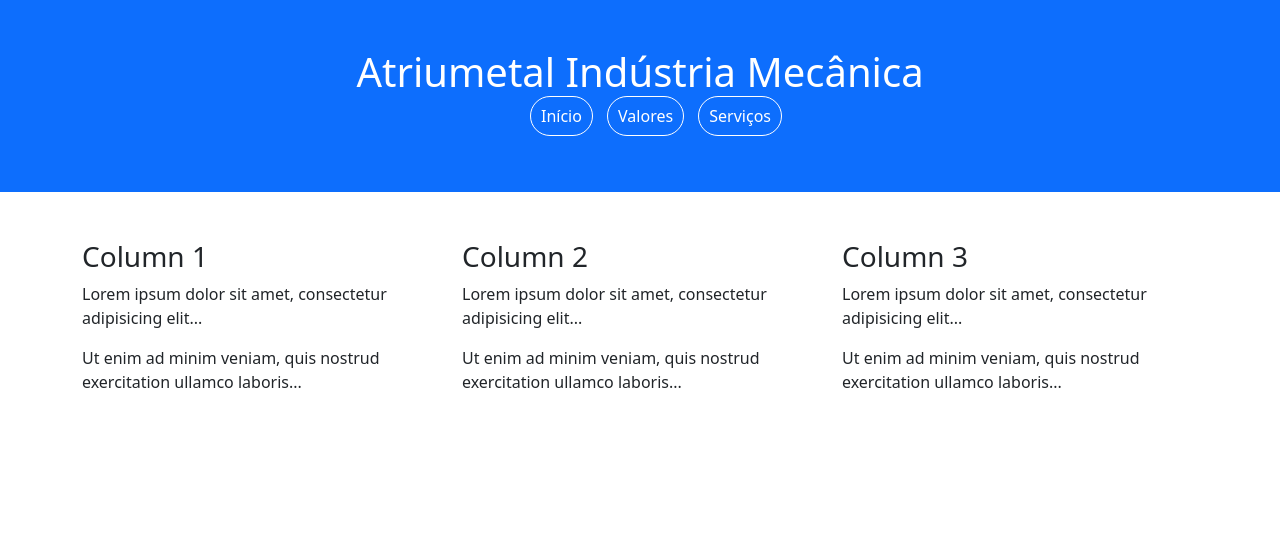
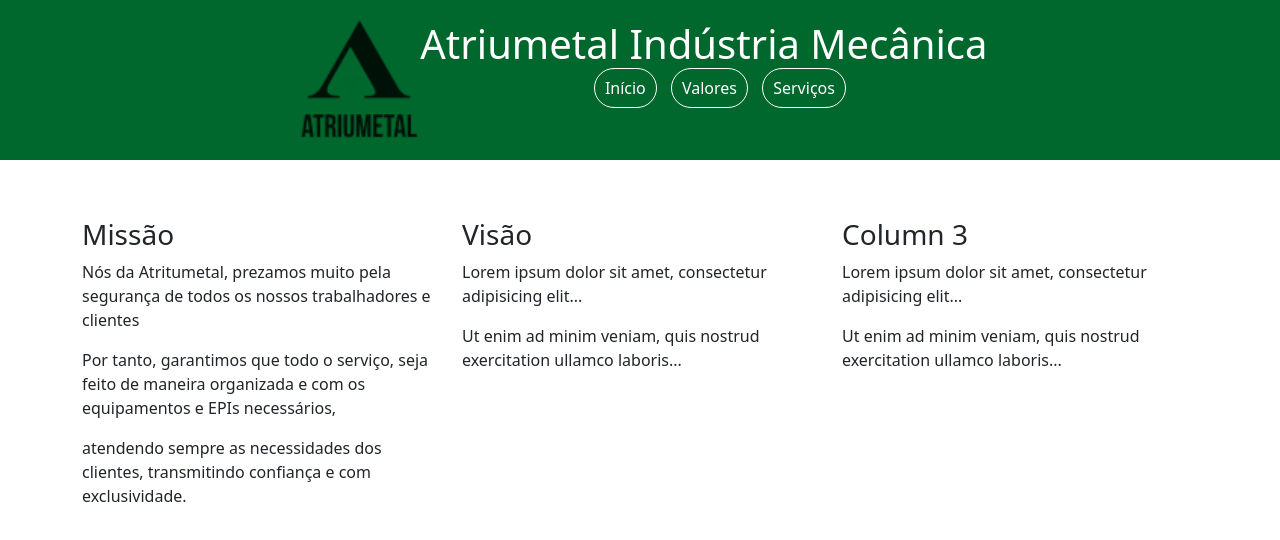
Before and after one commit to antuneseds/dev.web, a plain HTML site: page valores.html in a window 1280 px wide. Drawn offline with nearby package versions, Linux system fonts and the light colour scheme.

Commit message:
atriumetal

```diff
--- a/style.css
+++ b/style.css
@@ -6,3 +6,22 @@ nav a {
     border: 1px solid white;
     border-radius: 30px;
 }
+
+.header {
+    padding: 20px;
+    justify-items: center;
+    text-align: center;
+    background-color: #00682d;
+    color: #fff;
+    border-bottom: 10px solid rgb(255, 255, 255);
+}
+
+.cabecalho-esquerda-imagem {
+    height: 120px;
+    margin-left: 30px;
+}
+
+.cabecalho-esquerda {
+    display: flex;
+    align-items: center;
+}
--- a/valores.html
+++ b/valores.html
@@ -1,5 +1,6 @@
 <!DOCTYPE html>
 <html lang="pt-br">
+
 <head>
   <title>Atriumetal Indústria Mecânica</title>
   <meta charset="utf-8">
@@ -7,10 +8,17 @@
   <link href="https://cdn.jsdelivr.net/npm/bootstrap@5.3.2/dist/css/bootstrap.min.css" rel="stylesheet">
   <script src="https://cdn.jsdelivr.net/npm/bootstrap@5.3.2/dist/js/bootstrap.bundle.min.js"></script>
   <link rel="stylesheet" href="style.css">
+  <link rel="shortcut icon" href="img/atritumetal.png" type="image/x-icon">
 </head>
+
 <body>
 
-<div class="container-fluid p-5 bg-primary text-white text-center">
+  <div class="header">
+    <div class="row">
+      <div class="cabecalho-esquerda col-lg-2 col-md-4">
+        <img class="cabecalho-esquerda-imagem" src="img/atritumetal.png" alt="Logo">
+      </div>
+      <div class="col-lg-10 col-md-8">
         <h1>Atriumetal Indústria Mecânica</h1>
         <nav>
           <ul>
@@ -20,16 +28,21 @@
           </ul>
         </nav>
       </div>
+    </div>
+  </div>
 
   <div class="container mt-5">
     <div class="row">
       <div class="col-sm-4">
-      <h3>Column 1</h3>
-      <p>Lorem ipsum dolor sit amet, consectetur adipisicing elit...</p>
-      <p>Ut enim ad minim veniam, quis nostrud exercitation ullamco laboris...</p>
+        <h3>Missão</h3>
+        <p>Nós da Atritumetal, prezamos muito pela segurança de todos os nossos trabalhadores e clientes</p>
+        <p>Por tanto, garantimos que todo o serviço, seja feito de maneira organizada e com os equipamentos e EPIs
+          necessários,</p>
+        <p>atendendo sempre as necessidades dos clientes, transmitindo confiança e com exclusividade.</p>
+        <p></p>
       </div>
       <div class="col-sm-4">
-      <h3>Column 2</h3>
+        <h3>Visão</h3>
         <p>Lorem ipsum dolor sit amet, consectetur adipisicing elit...</p>
         <p>Ut enim ad minim veniam, quis nostrud exercitation ullamco laboris...</p>
       </div>
@@ -42,4 +55,5 @@
   </div>
 
 </body>
+
 </html>
```
Also changed, not shown: index.html (+20 -6 lines), servicos.html (+12 -1 lines), img/atritumetal.png (added). Lines whose indentation alone changed are shown as unchanged.
